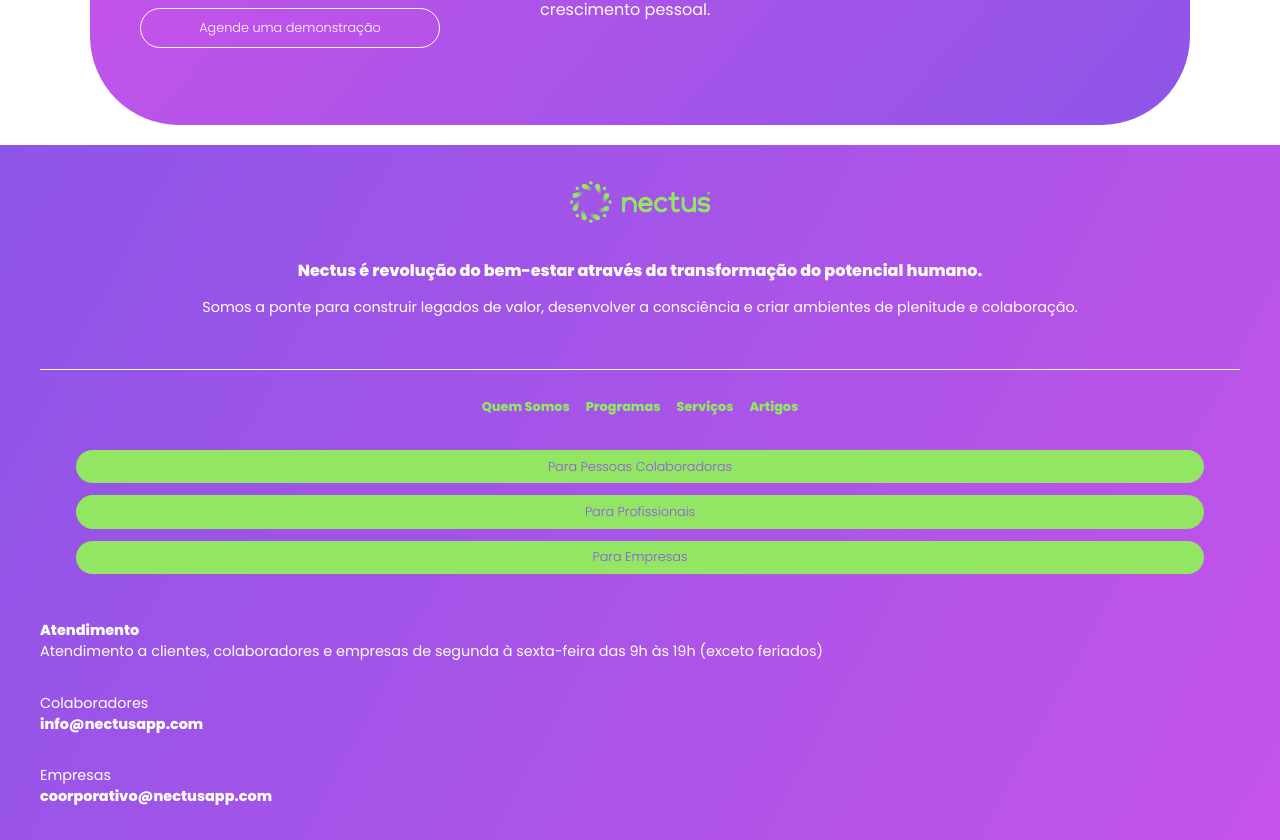
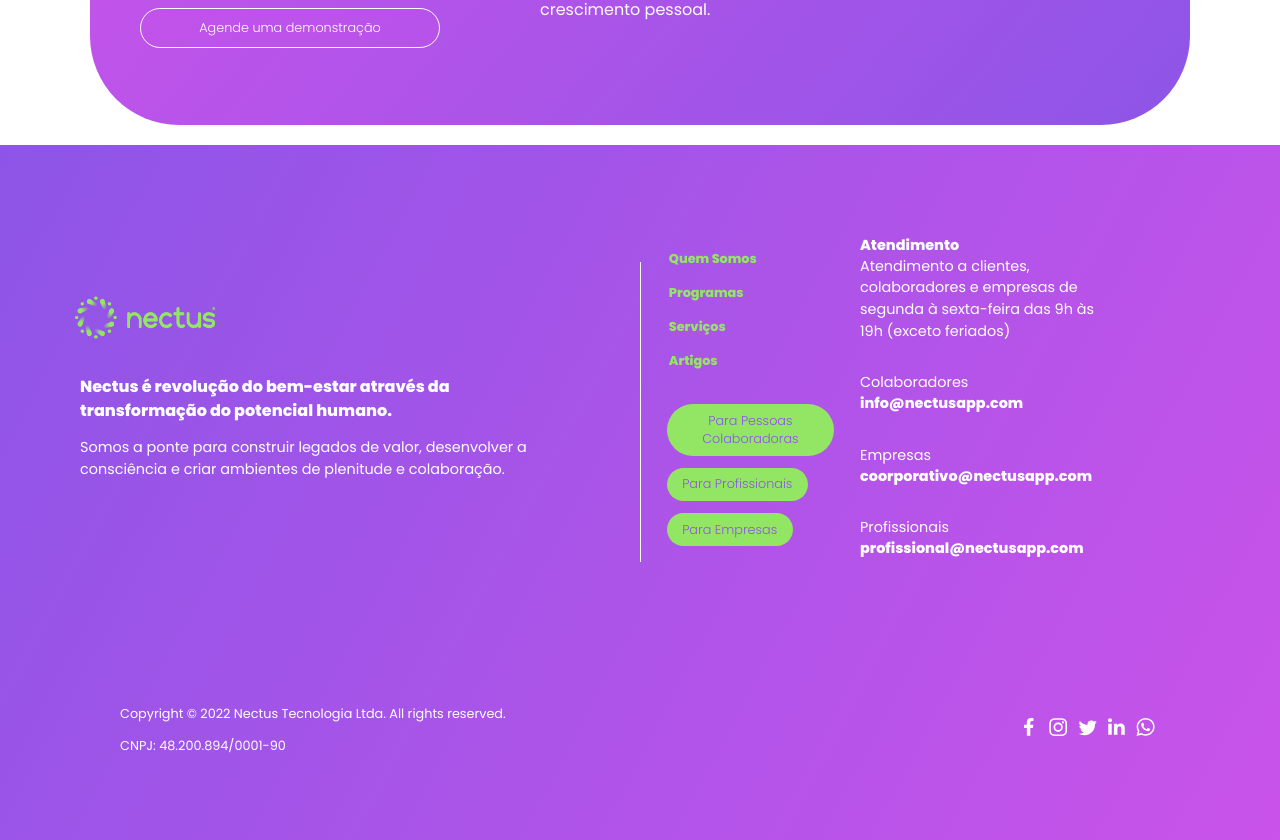
Before and after one commit to sahdibernardi/nectus, a React (Vite) app: page / in a window 1280 px wide. Shown: the part 7656-8496 px from the top of the page. Built offline with nearby package versions, Linux system fonts and the light colour scheme.

Commit message:
footer web version

```diff
--- a/src/style/footer.css
+++ b/src/style/footer.css
@@ -120,3 +120,54 @@
   color: var(--white);
   height: 200px;
 }
+
+
+
+
+
+@media screen and (min-width: 768px) {
+  .ft-up {
+    display: flex;
+    flex-direction: row;
+    justify-content: space-evenly;
+    align-items: center;
+  }
+
+  .ft-up-c1 {
+    text-align: left;
+    max-width: 600px;
+    display: flex;
+    flex-direction: column;
+    align-items: start;
+  }
+
+  .ft-up-img {
+    margin-left: 40px;
+  }
+
+  .ft-up-c2 {
+    height: 300px;
+    width: 1px;
+  }
+
+  .ft-menu {
+    flex-direction: column;
+    align-items: start;
+  }
+
+  .ft-btns {
+    align-items: start;
+    margin: 0px;
+  }
+
+  .ft-up-c4 {
+    max-width: 250px;
+    margin-right: 150px;
+  }
+
+  .ft-down {
+    flex-direction: row;
+    justify-content: space-between;
+    padding: 0 80px 0 80px;
+  }
+}
```
